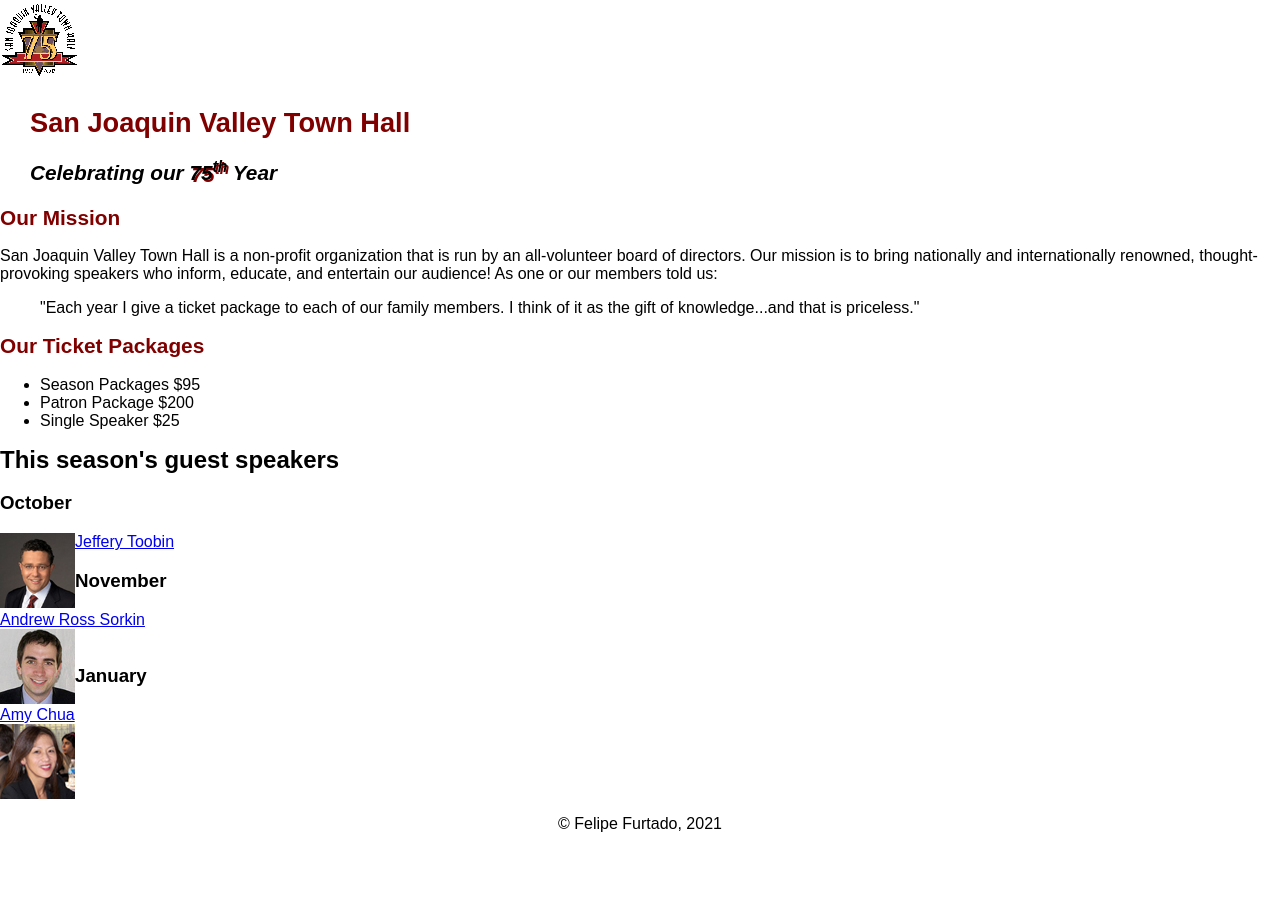
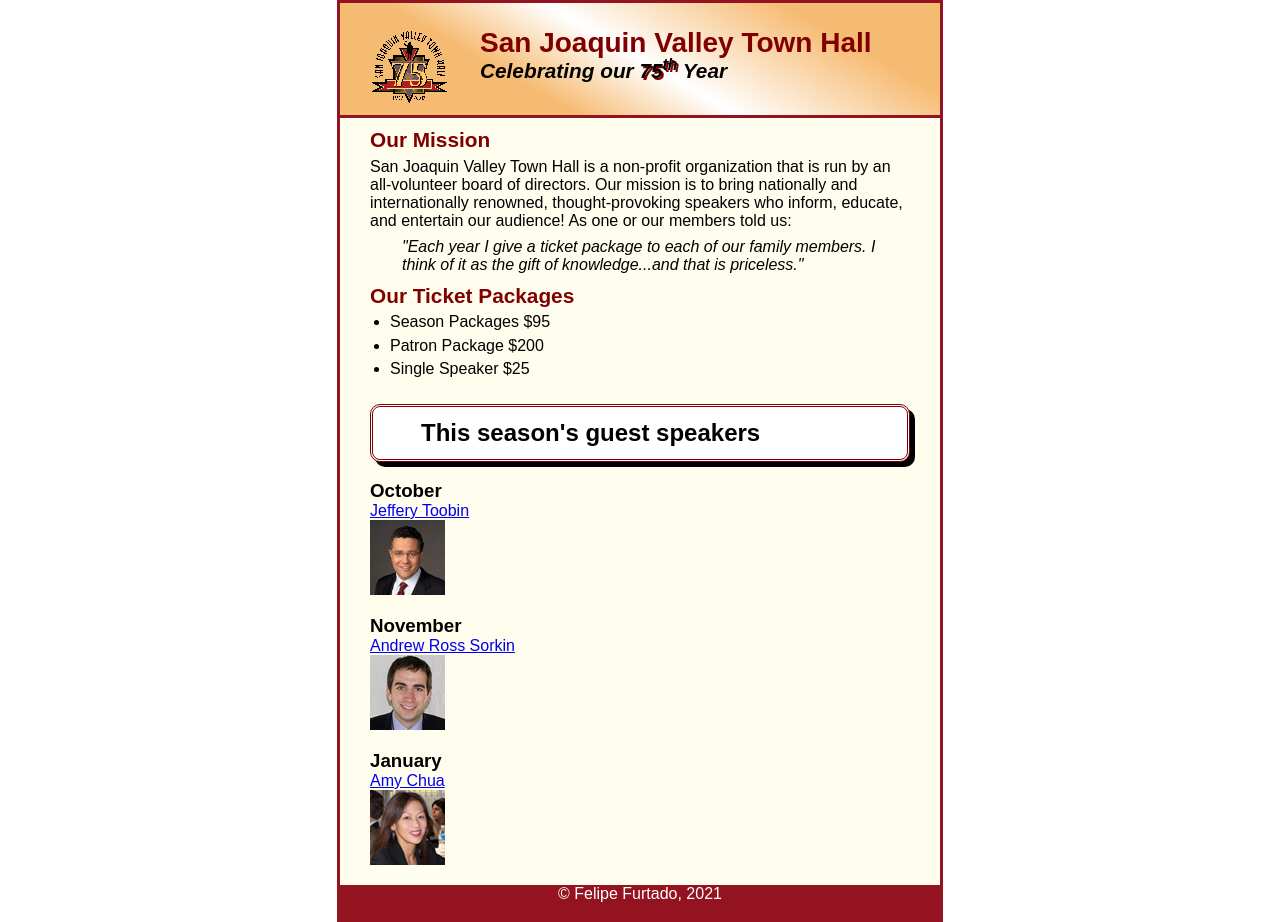
Before and after one commit to ffurtado26/A11, a plain HTML site: page index.html in a window 1280 px wide. Before the commit the page ends 849 px from the top, so only its background shows below. Drawn offline with Linux system fonts and the light colour scheme.

Commit message:
Changes from A10
Made changes from the A10 Assignment

```diff
--- a/index.html
+++ b/index.html
@@ -5,22 +5,25 @@
 	<meta charset="utf-8">
 	<title>San Joaquin Valley Town Hall</title>
 	<link rel="shortcut icon" href="images/favicon.ico">
-	<img src=" images/town_hall_logo.gif" alt="" height="80">
 	<link rel="stylesheet" href="styles/normalize.css">
 	<link rel="stylesheet" href="styles/main.css">
-
 </head>
 
 <body>
 	<header>
+		<img src=" images/town_hall_logo.gif" alt="" height="80">
 		<h2 class="title_page">San Joaquin Valley Town Hall</h2>
 		<h3 class="celebration">Celebrating our <span class="shadow">75<sup>th</sup></span> Year</h3>
+	</header>
+
+		<main>
 		<h2 class="mission">Our Mission</h2>
-		<p>San Joaquin Valley Town Hall is a non-profit organization that is run by an all-volunteer board of directors. Our mission is to bring nationally and internationally renowned,
+		<p>San Joaquin Valley Town Hall is a non-profit organization that is run by an all-volunteer board of directors.
+			Our mission is to bring nationally and internationally renowned,
 			thought-provoking speakers who inform, educate, and entertain our audience! As one or our members told us:</p>
+			<blockquote>"Each year I give a ticket package to each of our family members.
+		I think of it as the gift of knowledge...and that is priceless."</blockquote>
 
-		<blockquote>"Each year I give a ticket package to each of our family members.
-		I think of it as the gift of knowledge...and that is priceless."</blockquote>
 		<h2 class="ticket_packages">Our Ticket Packages</h2>
 		<ul>
 			<li>Season Packages $95</li>
@@ -29,27 +32,17 @@
 		</ul>
 
 		<h1 class="guest_speakers">This season's guest speakers</h1>
-
 		<h3>October<br></h3>
-
 		<a href="speakers/toobin.html"class="toobin">Jeffery Toobin</a>
-		<img src="images/toobin75.jpg" alt="" height="75">
-
+		<br><img src="images/toobin75.jpg" alt="" height="75">
 		<h3>November<br></h3>
 		<a href="speakers/sorkin.html"class="sorkin">Andrew Ross Sorkin</a>
-		<br>
-		<img src="images/sorkin75.jpg" alt="" height="75">
-		<br>
+		<br><img src="images/sorkin75.jpg" alt="" height="75">
 		<h3>January<br></h3>
 		<a href="speakers/chua.html" class="chua">Amy Chua</a>
-		<br>
-		<img src="images/chua75.jpg" alt="" height="75">
-
-	</header>
-	<main>
-
+		<br><img src="images/chua75.jpg" alt="" height="75">
 	</main>
-	<footer>
+	<footer class="site-footer">
 		<p>&copy; Felipe Furtado, 2021</p>
 	</footer>
 </body>
--- a/styles/main.css
+++ b/styles/main.css
@@ -3,37 +3,73 @@
 	font-family: Arial, Helvetica, sans-serif;
     font-size: 100%;
 }
-
+*{
+	margin: 0;
+	padding: 0;
+}
+html {
+	background-color: white;
+}
 /* the styles for the header */
+header {
+	padding: 1.5em 0 2em 0;
+	border-bottom: 3px solid #931420;
+	background-image: -moz-linear-gradient(
+			30deg, #f6bb73 0%, #f6bb73 30%, white 50%, #f6bb73 80%, #f6bb73 100%);
+	background-image: -webkit-linear-gradient(
+			30deg, #f6bb73 0%, #f6bb73 30%, white 50%, #f6bb73 80%, #f6bb73 100%);
+	background-image: -o-linear-gradient(
+			30deg, #f6bb73 0%, #f6bb73 30%, white 50%, #f6bb73 80%, #f6bb73 100%);
+	background-image: linear-gradient(
+			30deg, #f6bb73 0%, #f6bb73 30%, white 50%, #f6bb73 80%, #f6bb73 100%);
+}
 header img {
 	float: left;
+	padding: 0 30px;
+}
+/* the styles for the section */
+main blockquote {
+	padding-right: 2em;
+	padding-left: 2em;
+	font-style: italic;
 }
 
-/* the styles for the section */
+main p {
+	padding-bottom: .5em;
+}
 main {
 	clear: left;
+	padding: 0 30px;
 }
 
 .title_page {
-	font-size: 170%;
+	font-size: 175%;
 	color: #800000;
-	text-indent: 30px;
 }
 
 .celebration{
 	font-size: 130%;
 	font-style: italic;
-	text-indent: 30px;
 }
 .guest_speakers{
 	font-size: 150%;
+	border: 3px double #800000;
+	margin-bottom: .75em;
+	border-radius: 10px;
+	box-shadow: 5px 5px;
+	padding: .5em 0 .5em 2em;
+	background-color: white;
 }
 .mission {
+	padding-top: .5em;
+	padding-bottom: .25em;
 	color: #800000;
 	font-size: 130%;
 }
 
 .ticket_packages {
+	padding-top: .5em;
+	padding-bottom: .25em;
 	color: #800000;
 	font-size: 130%;
 }
@@ -53,9 +89,44 @@
 	text-shadow: 2px 2px #800000;
 }
 .div {
-	text-align:center
+	text-align:center;
+}
+
+body {
+	width: 600px;
+	margin-top: 0px;
+	margin-bottom: 0px;
+	margin-right: auto;
+	margin-left: auto;
+	border: solid 3px;
+	border-color: #931420;
+}
+
+main h1 {
+	font-size: 150%;
+	border-top: 3px solid #931420;
+	border-bottom: 3px solid #931420;
+	padding: .3em 0;
+}
+
+body {
+	background-color: #fffded;
+}
+main ul {
+	padding: 0 0 .25em 1.25em;
+}
+main li {
+	padding-bottom: .35em;
+}
+main img{
+	padding-bottom: 1em;
 }
 /* the styles for the footer */
 footer p {
 	text-align: center;
+	color: white;
+	padding-bottom: 1em;
 }
+.site-footer {
+	background: #931420;
+}
```
